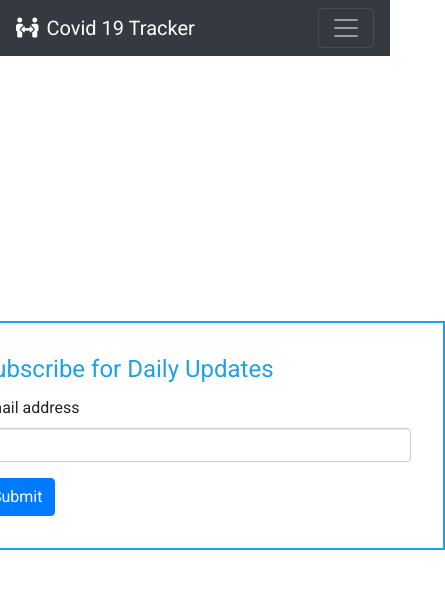
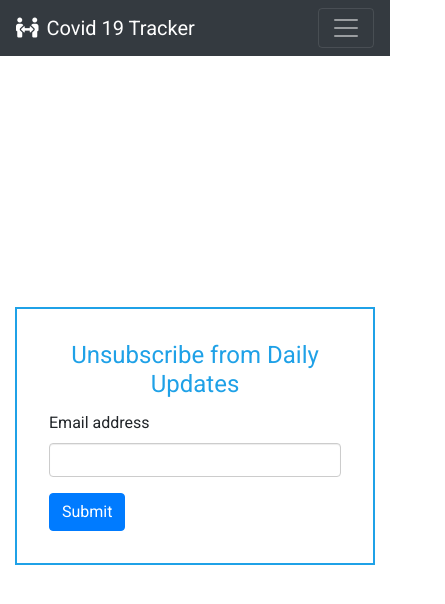
Before and after one commit to elvinlkw/covid19-tracker, a React (Create React App) app in the folder client/: page /unsubscribe in a window 390 px wide. Shown: the top 604 px of the page, 445 px wide, since content can reach past the window. Built offline with nearby package versions, Linux system fonts and the light colour scheme.

Commit message:
added mobile styling

```diff
--- a/client/public/index.html
+++ b/client/public/index.html
@@ -9,7 +9,10 @@
       name="description"
       content="Web application created to provide Ontarians and Canadians about Covid19 cases evolvement over time"
     />
+    <link rel="stylesheet" href="https://cdn.jsdelivr.net/npm/bootstrap@4.5.3/dist/css/bootstrap.min.css" integrity="sha384-TX8t27EcRE3e/ihU7zmQxVncDAy5uIKz4rEkgIXeMed4M0jlfIDPvg6uqKI2xXr2" crossorigin="anonymous">
     <link rel="stylesheet" href="https://cdnjs.cloudflare.com/ajax/libs/font-awesome/5.15.1/css/all.min.css" integrity="sha512-+4zCK9k+qNFUR5X+cKL9EIR+ZOhtIloNl9GIKS57V1MyNsYpYcUrUeQc9vNfzsWfV28IaLL3i96P9sdNyeRssA==" crossorigin="anonymous" />
+    <script src="https://code.jquery.com/jquery-3.5.1.slim.min.js" integrity="sha384-DfXdz2htPH0lsSSs5nCTpuj/zy4C+OGpamoFVy38MVBnE+IbbVYUew+OrCXaRkfj" crossorigin="anonymous"></script>
+    <script src="https://cdn.jsdelivr.net/npm/bootstrap@4.5.3/dist/js/bootstrap.bundle.min.js" integrity="sha384-ho+j7jyWK8fNQe+A12Hb8AhRq26LrZ/JpcUGGOn+Y7RsweNrtN/tE3MoK7ZeZDyx" crossorigin="anonymous"></script>
     <link rel="apple-touch-icon" href="%PUBLIC_URL%/logo192.png" />
     <link rel="manifest" href="%PUBLIC_URL%/manifest.json" />
     <title>Ontario Covid 19 Tracker</title>
--- a/client/src/App.css
+++ b/client/src/App.css
@@ -99,9 +99,14 @@ a {
 /* Cases Summary */
 .card {
   box-shadow: 0 0 10px rgba(0,0,0,.2);
+  margin: 0 3rem 5rem 0;
 }
 
 /* Cases By Region CSS */
+.table-wrapper {
+  width: 100%;
+}
+
 .table {
   margin-top: 1rem;
   margin-bottom: 5rem;
@@ -161,6 +166,21 @@ a {
   color: var(--bright-blue);
 }
 
+@media (max-width: 767px) {
+  .table {
+    display: inline-block;
+    overflow: scroll;
+  }
+
+  .card {
+    margin: 0 0 1em 0 !important;
+  }
+
+  .row {
+    margin: 0 !important;
+  }
+}
+
 @keyframes ani {
   100% {
     opacity: 1;
--- a/client/src/components/unsubscribe/Unsubscribe.js
+++ b/client/src/components/unsubscribe/Unsubscribe.js
@@ -11,8 +11,8 @@ const Unsubscribe = () => {
       e.preventDefault();
       dispatch(unsubscribe(email));
     }}>
-      <div className="">
-        <h3>Subscribe for Daily Updates</h3>
+      <div>
+        <h3>Unsubscribe from Daily Updates</h3>
         <label htmlFor="unsubscribe-input">Email address</label>
         <input type="email" autoComplete="off" id="unsubscribe-input" aria-describedby="emailHelp" value={email} onChange={e => setEmail(e.target.value)} />
         <button type="submit" className="btn btn-primary">Submit</button>
--- a/client/src/components/unsubscribe/style.css
+++ b/client/src/components/unsubscribe/style.css
@@ -74,3 +74,13 @@
   background-color: var(--primary-blue);
   border-color: var(--primary-blue);
 }
+
+@media (max-width: 767px) {
+  .unsubscribe > div {
+    width: 100%;
+  }
+
+  .unsubscribe > div h3 {
+    text-align:center;
+  }
+}
```
